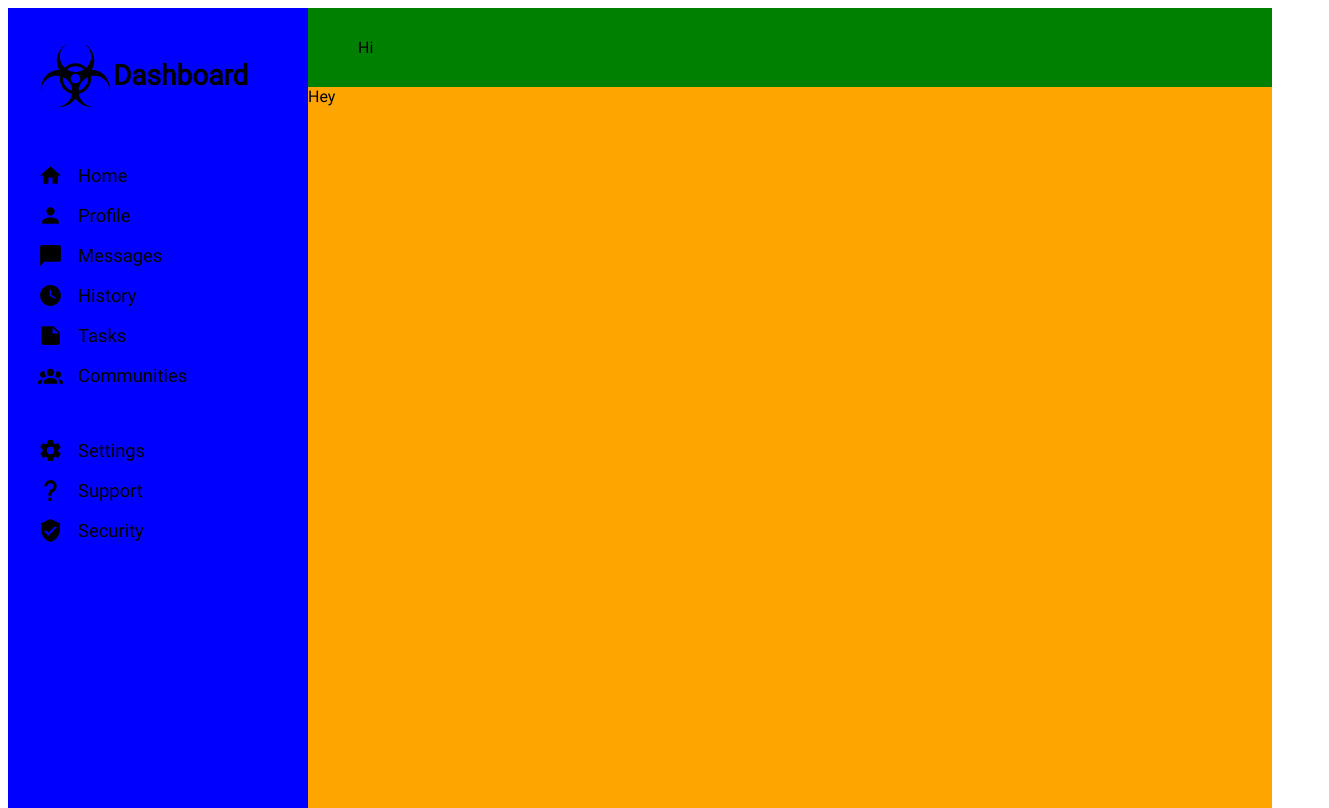
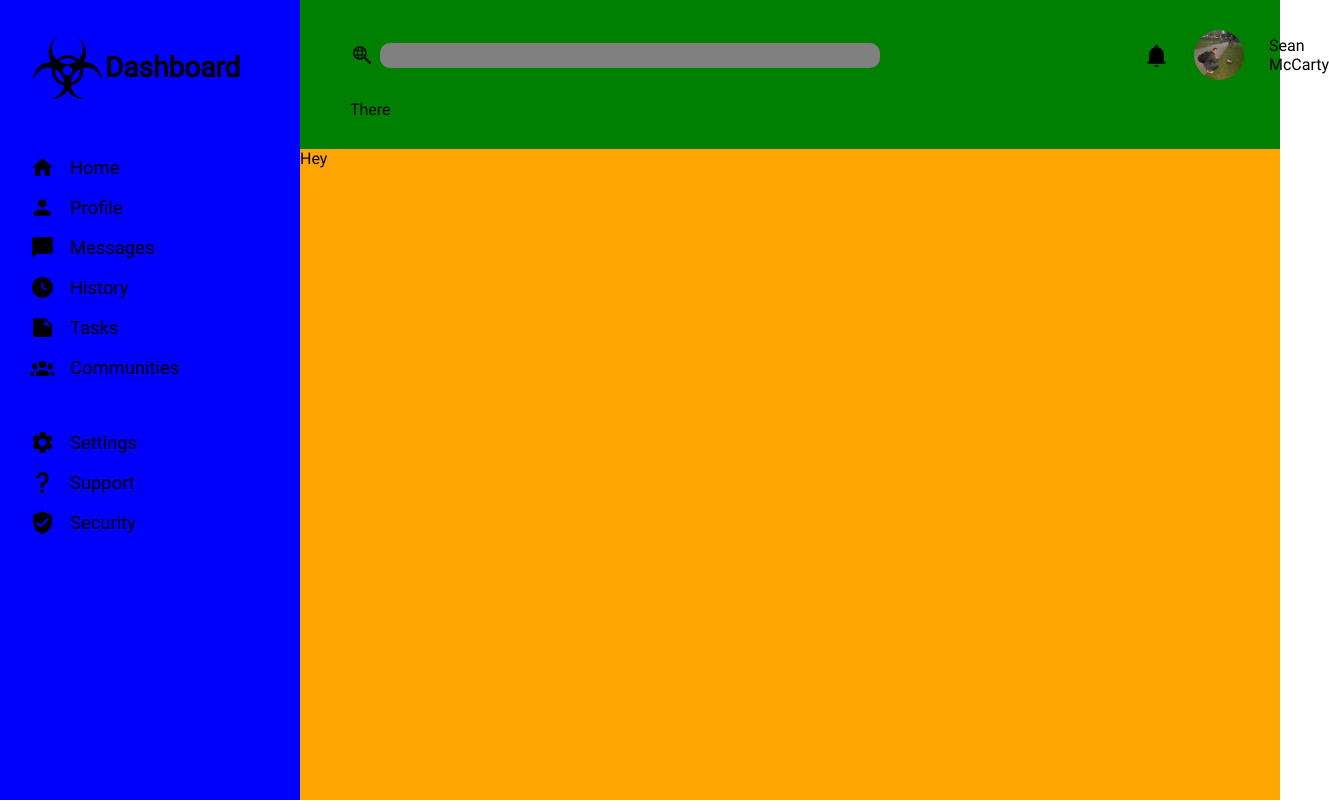
Before and after one commit to SeanRMcC/odin-admin, a plain HTML site: page index.html in a window 1280 px wide. Shown: the whole page, 1329 px wide, since content can reach past the window. Drawn offline with Linux system fonts and the light colour scheme.

Commit message:
Add layout/content for top half of header

```diff
--- a/index.html
+++ b/index.html
@@ -38,7 +38,18 @@
     </div>
 
     <div class="header">
-        Hi
+        <div class="header-top">
+            <div class="search">
+                <img src="./assets/search.svg" alt="search">
+                <input type="text" id="search" name="search">
+            </div>
+            <div class="profile">
+                <img id="bell" src="./assets/bell.svg" alt="bells">
+                <img class="profile-pic" src="./assets/sean.jpeg" alt="sean">
+                <div>Sean McCarty</div>
+            </div>
+        </div>
+        <div class="header-bottom">There</div>
     </div>
 
     <div class="content">
--- a/styles.css
+++ b/styles.css
@@ -1,6 +1,16 @@
 *{
    font-family: Roboto;
    box-sizing: border-box;
+}
+
+* {
+    margin: 0;
+    padding: 0;
+    border: 0;
+    outline: 0;
+    font-size: 100%;
+    vertical-align: baseline;
+    background: transparent;
 }
 
 @font-face {
@@ -53,7 +63,7 @@ li{
     justify-items: start;
     font-size: 1.15rem;
     gap: 15px;
-    grid-template-columns: min-content 1fr;
+    grid-template-columns: repeat(2, min-content);
 }
 
 .title-wrapper{
@@ -76,6 +86,51 @@ li{
     grid-area: header;
     background-color: green;
     padding: 30px 50px;
+    display: grid;
+    gap: 20px;
+}
+
+.header-top{
+    display: grid;
+    grid-template-columns: repeat(2, min-content);
+    align-items: center;
+    gap: 30%;
+}
+
+.search{
+    display: grid;
+    grid-template-columns: repeat(2, min-content);
+    gap: 5px;
+}
+
+#search{
+    background-color: grey;
+    border: 0;
+    border-radius: 10px;
+    width: 500px;
+}
+
+.search > img{
+    width: 25px;
+    display: auto;
+}
+
+.profile{
+    display: grid;
+    grid-template-columns: repeat(2, min-content) 1fr;
+    gap: 25px;
+    align-items: center;
+}
+
+#bell{
+    width: 25px;
+    height: auto;
+}
+
+.profile-pic{
+    width: 50px;
+    height: auto;
+    border-radius: 100%;
 }
 
 .content{
```
